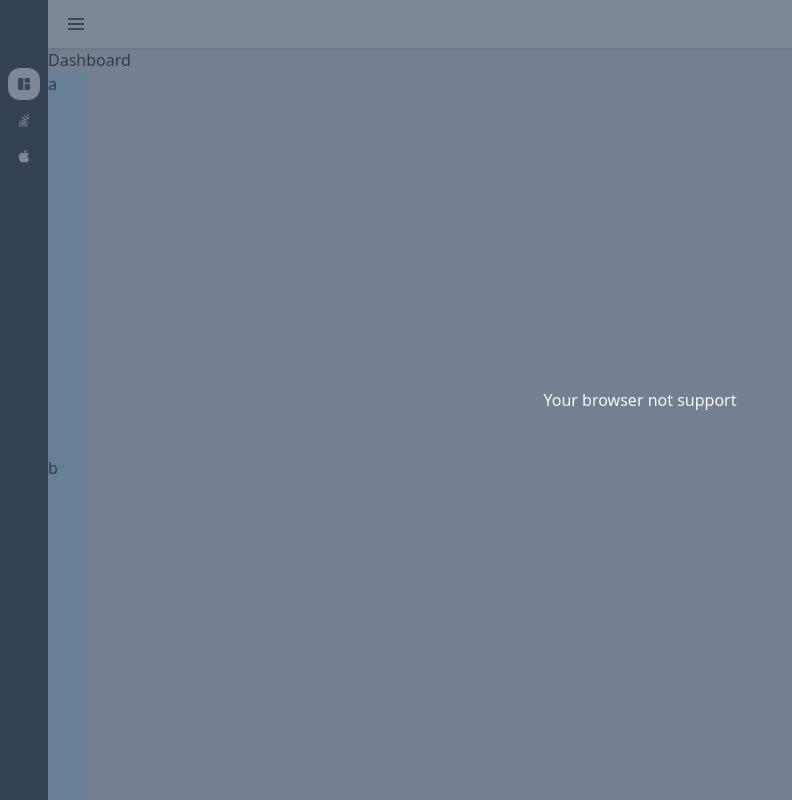
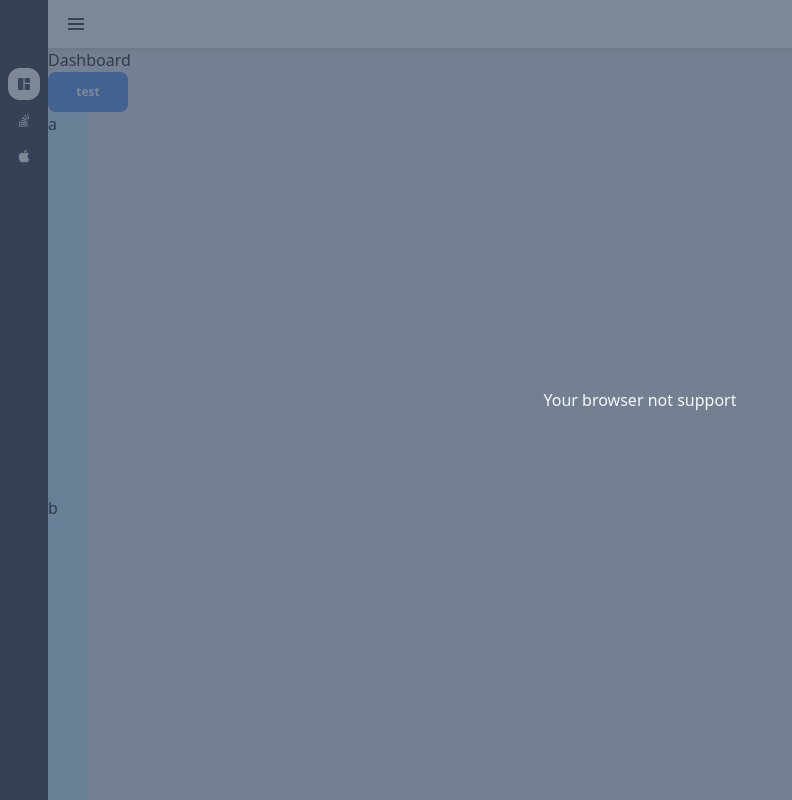
Before and after one commit to greycodee/VidConvert, a React (Vite) app: page /VidConvert/dashboard in a window 1280 px wide. Shown: the whole page, without its empty margins (0-792 px from the left). Built offline with nearby package versions, Linux system fonts and the light colour scheme; what @ffmpeg/ffmpeg would draw is missing.

Commit message:
add ffmpeg info to dashboard

```diff
--- a/src/pages/Dashboard.jsx
+++ b/src/pages/Dashboard.jsx
@@ -1,8 +1,16 @@
+import { useOutletContext } from "react-router-dom";
+
 function Dashboard(){
+    const [ffmpeg] = useOutletContext();
+
     const list = ["a","b","c","d","e","f","g","h","i","j","k","l","m","n"];
+    const onClick = () => {
+        ffmpeg.run("-version");
+    }
     return(
         <div>
             <h1>Dashboard</h1>
+            <button className="btn" onClick={onClick}>test</button>
             <ul>
                 {list.map((item,index)=>{
                     return(
```
